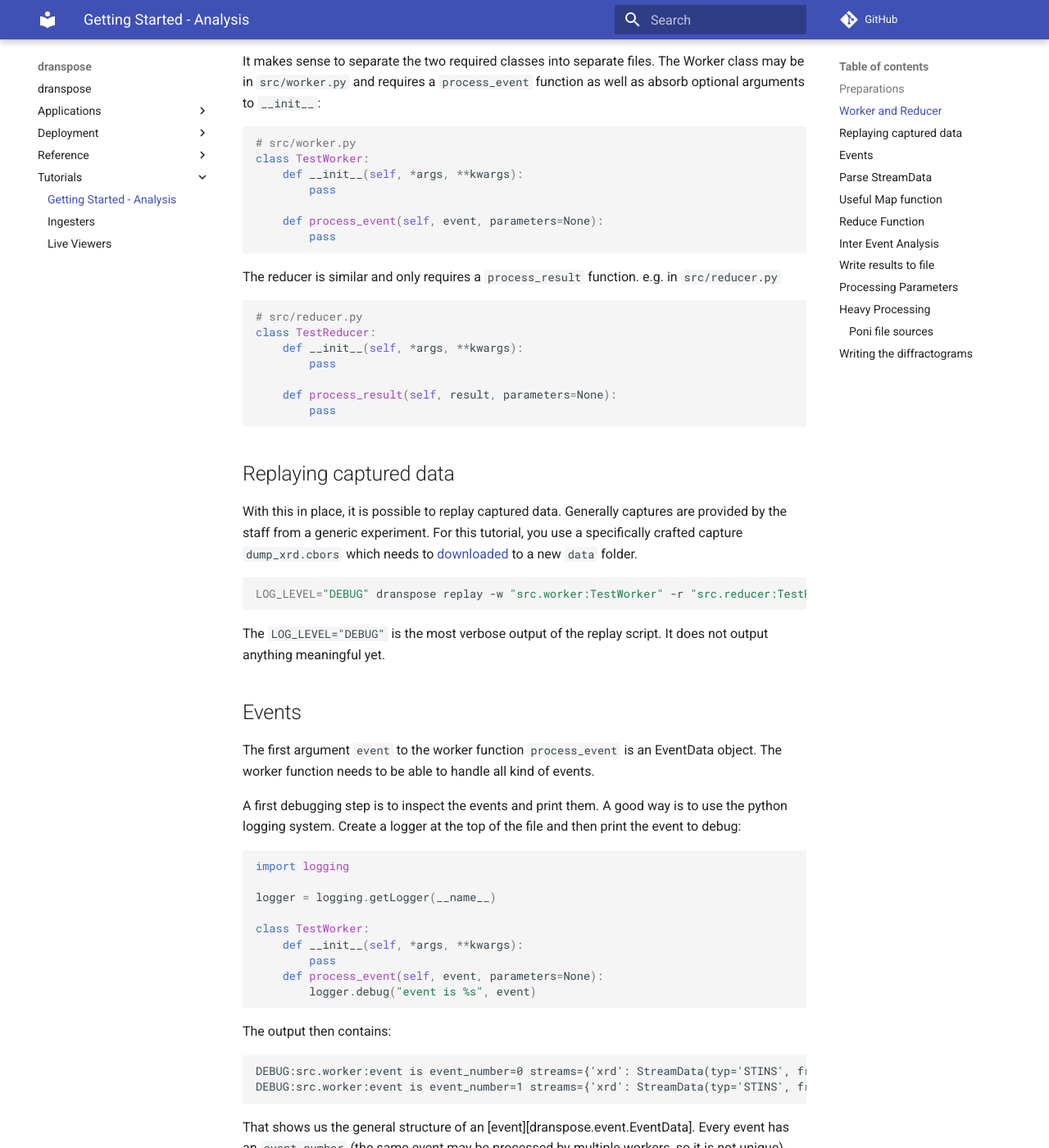
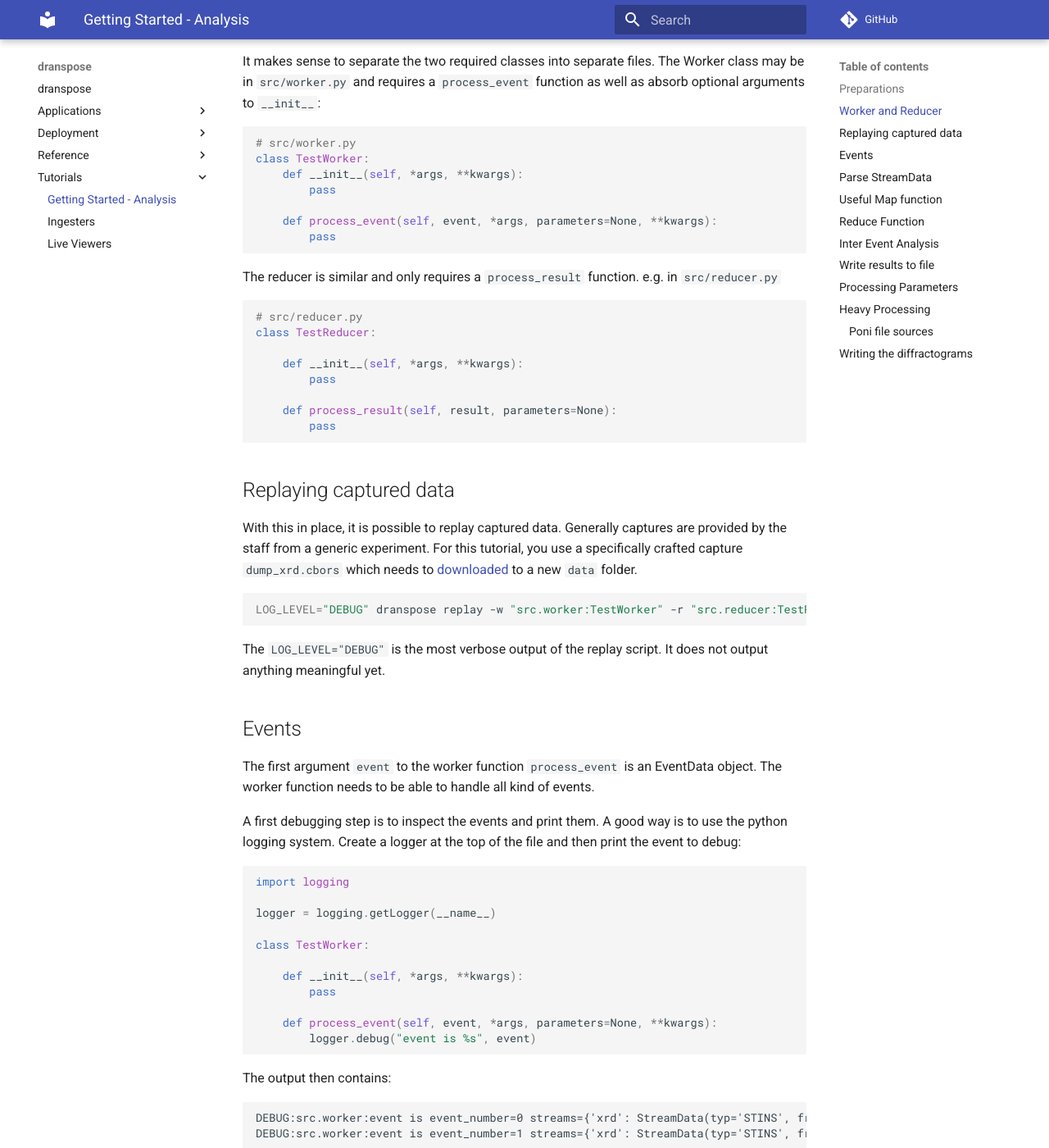
Before and after one commit to felix-engelmann/dranspose, an MkDocs documentation site: the page built from docs/tutorials/analysis.md, in a window 1280 px wide and 1400 px high, scrolled down 831 px. Shown: the whole window at 82% size. Built offline with MkDocs 1.6.1 and Material for MkDocs 9.7.7, drawn with Linux system fonts in a browser that asks for light colours; comment, search, counter and statistics services are not loaded; some of the changed text lies outside the part shown.

Commit message:
fix: Updates process_event definition, closes #20

````diff
--- a/docs/tutorials/analysis.md
+++ b/docs/tutorials/analysis.md
@@ -33,7 +33,7 @@ class TestWorker:
     def __init__(self, *args, **kwargs):
         pass
 
-    def process_event(self, event, parameters=None):
+    def process_event(self, event, *args, parameters=None, **kwargs):
         pass
 ```
 
@@ -41,6 +41,7 @@ The reducer is similar and only requires a `process_result` function. e.g. in `s
 ```python
 # src/reducer.py
 class TestReducer:
+
     def __init__(self, *args, **kwargs):
         pass
 
@@ -73,9 +74,11 @@ import logging
 logger = logging.getLogger(__name__)
 
 class TestWorker:
+
     def __init__(self, *args, **kwargs):
         pass
-    def process_event(self, event, parameters=None):
+
+    def process_event(self, event, *args, parameters=None, **kwargs):
         logger.debug("event is %s", event)
 ```
 
@@ -105,9 +108,11 @@ from dranspose.middlewares.stream1 import parse as parse_stins
 logger = logging.getLogger(__name__)
 
 class TestWorker:
+
     def __init__(self, *args, **kwargs):
         pass
-    def process_event(self, event, parameters=None):
+
+    def process_event(self, event, *args, parameters=None, **kwargs):
         if "xrd" in event.streams:
             acq = parse_stins(event.streams["xrd"])
             logger.debug("acquisition is %s", acq)
@@ -149,9 +154,11 @@ from dranspose.data.stream1 import Stream1Data
 logger = logging.getLogger(__name__)
 
 class TestWorker:
+
     def __init__(self, *args, **kwargs):
         pass
-    def process_event(self, event, parameters=None):
+
+    def process_event(self, event, *args, parameters=None, **kwargs):
         if "xrd" in event.streams:
             acq = parse_stins(event.streams["xrd"])
             if isinstance(acq, Stream1Data):
@@ -185,8 +192,10 @@ import logging
 logger = logging.getLogger(__name__)
 
 class TestReducer:
+
     def __init__(self, *args, **kwargs):
         pass
+
     def process_result(self, result, parameters=None):
         logger.debug("result is %s", result)
 ```
@@ -268,9 +277,11 @@ from dranspose.data.stream1 import Stream1Data, Stream1Start, Stream1End
 logger = logging.getLogger(__name__)
 
 class TestWorker:
+
     def __init__(self, *args, **kwargs):
         pass
-    def process_event(self, event, parameters=None):
+
+    def process_event(self, event, *args, parameters=None, **kwargs):
         logger.debug(event)
         if "xrd" in event.streams:
             acq = parse_stins(event.streams["xrd"])
@@ -307,9 +318,11 @@ class Result:
     intensity: float
 
 class TestWorker:
+
     def __init__(self, *args, **kwargs):
         pass
-    def process_event(self, event, parameters=None):
+
+    def process_event(self, event, *args, parameters=None, **kwargs):
         logger.debug(event)
         if "xrd" in event.streams:
             acq = parse_stins(event.streams["xrd"])
@@ -464,7 +477,7 @@ class TestWorker:
         ]
         return params
 
-    def process_event(self, event, parameters=None):
+    def process_event(self, event, *args, parameters=None, **kwargs):
         logger.debug(event)
         if "xrd" in event.streams:
             acq = parse_stins(event.streams["xrd"])
@@ -589,7 +602,7 @@ class TestWorker:
         ]
         return params
 
-    def process_event(self, event, parameters=None):
+    def process_event(self, event, *args, parameters=None, **kwargs):
         logger.debug(event)
         if "xrd" in event.streams:
             acq = parse_stins(event.streams["xrd"])
````
